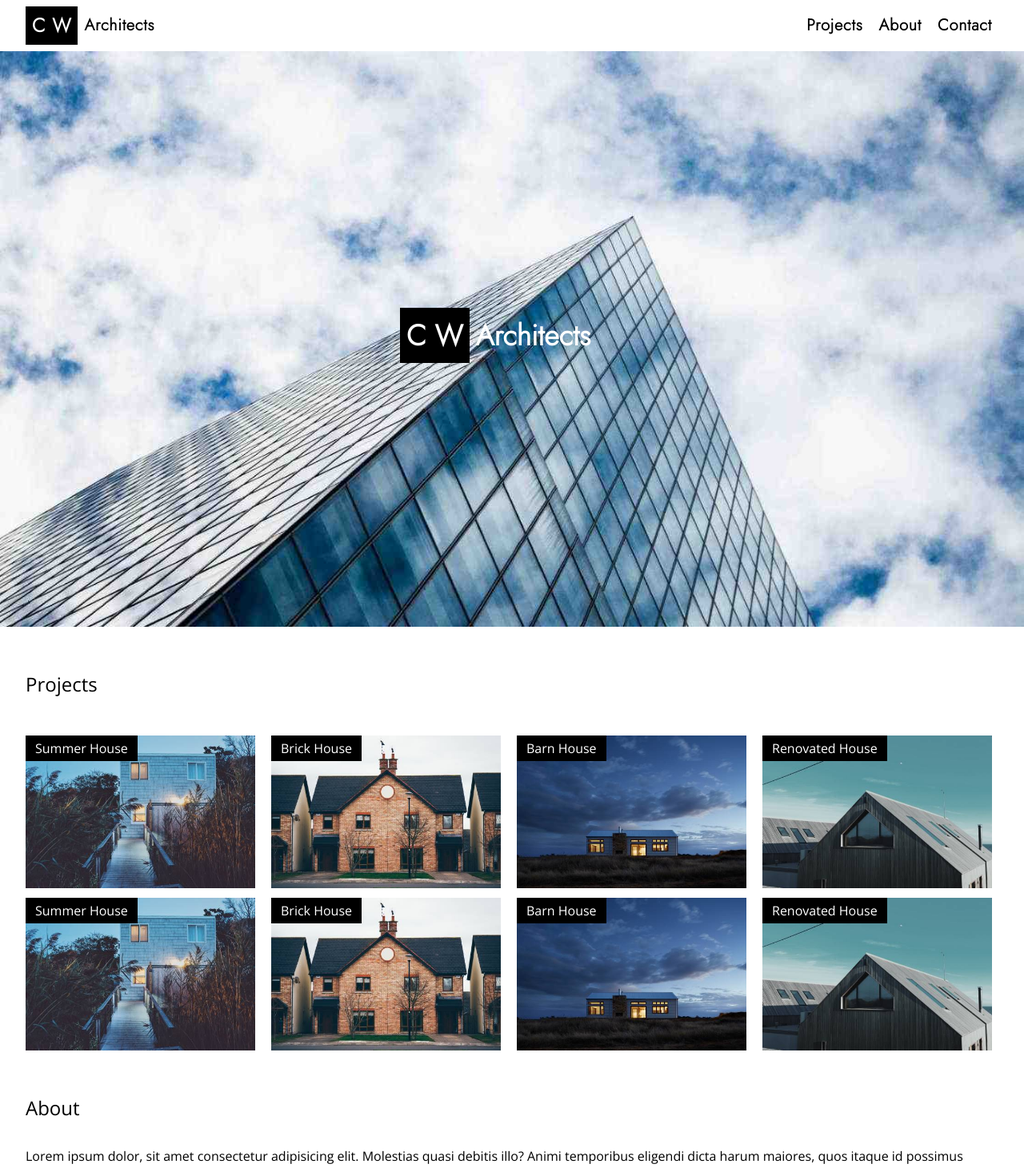
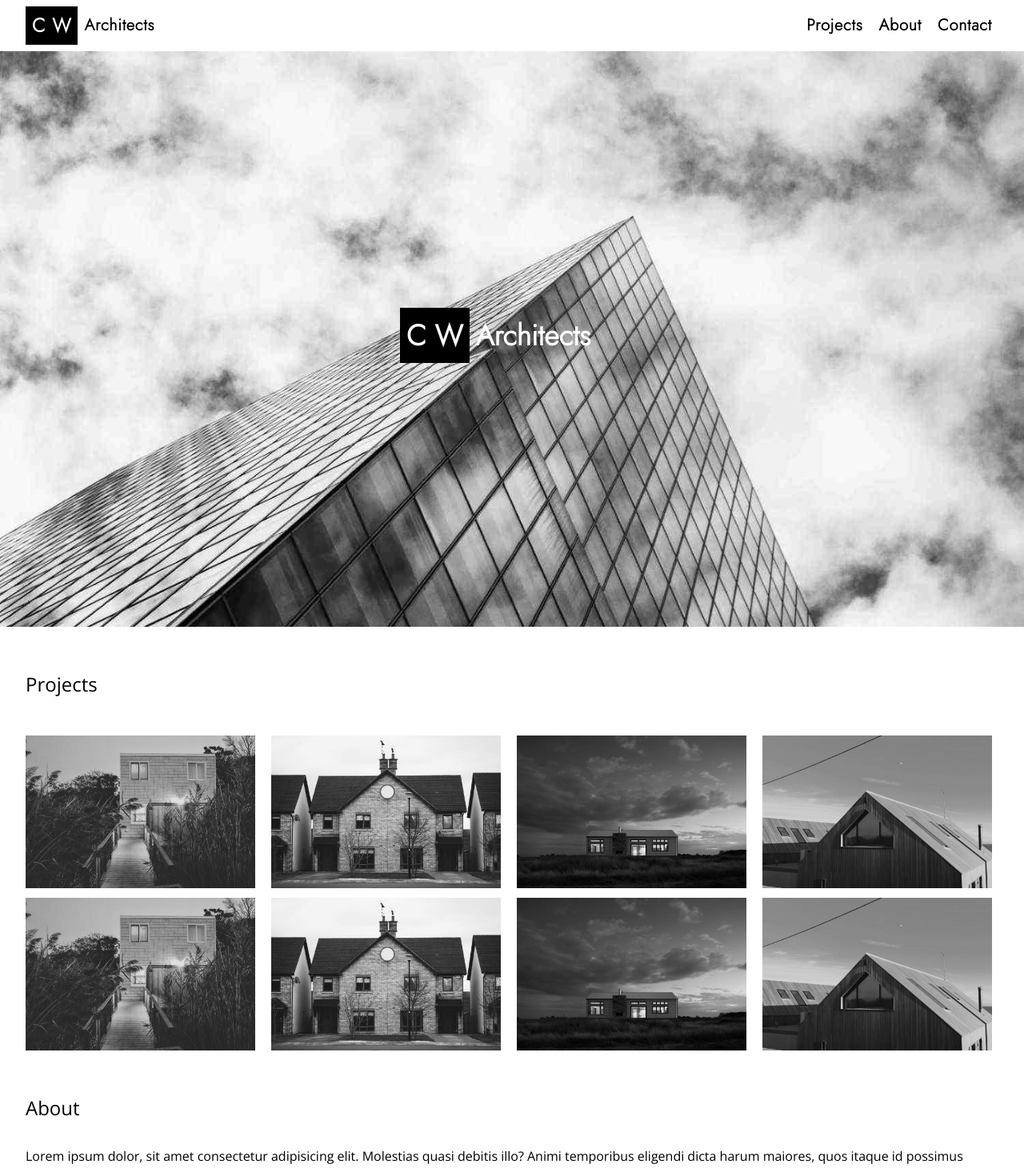
Before and after one commit to 360abhi/Architect-Website, an Angular app: page / in a window 1280 px wide. Shown: the top 1461 px of the page at 80% size. Built offline with nearby package versions, Linux system fonts and the light colour scheme.

Commit message:
grayscale experiment

```diff
--- /dev/null
+++ b/src/app/Services/grayscale.service.ts
@@ -0,0 +1,11 @@
+import { Injectable } from "@angular/core";
+
+@Injectable ({
+    providedIn: "root"
+})
+
+export class Grayscale {
+
+    myData :any ;
+
+}
--- a/src/app/about/about.component.ts
+++ b/src/app/about/about.component.ts
@@ -1,5 +1,6 @@
 import { Component } from '@angular/core';
 import { Aboutservice } from '../Services/about.service';
+import { Grayscale } from '../Services/grayscale.service';
 
 
 @Component({
@@ -23,7 +24,7 @@ export class AboutComponent {
 
   original:string = "original"
 
-  constructor(aboutservice: Aboutservice){
+  constructor(aboutservice: Aboutservice, public grayservice: Grayscale){
     this.aboutobject = aboutservice.getAbouts();
   }
 
@@ -34,12 +35,17 @@ export class AboutComponent {
 
   }
 
+
+
   changeBG() : void{
     this.graytoggle = !this.graytoggle
     this.original = this.graytoggle ? 'original' : 'grayscale'
     this.mygrayscale = {
       'grayscale' : this.graytoggle
     }
+    this.grayservice.myData = {
+      'grayscale' : this.graytoggle
+    }
   }
 
 }
--- a/src/app/app.module.ts
+++ b/src/app/app.module.ts
@@ -10,6 +10,7 @@ import { AboutComponent } from './about/about.component';
 import { Aboutservice } from './Services/about.service';
 import { ContactComponent } from './contact/contact.component';
 import { FootComponent } from './foot/foot.component';
+import { Grayscale } from './Services/grayscale.service';
 
 @NgModule({
   declarations: [
--- a/src/app/bglogo/bglogo.component.html
+++ b/src/app/bglogo/bglogo.component.html
@@ -1,5 +1,5 @@
 
 <div class=" text-white jost">
-    <img src="../../assets/asset 0.jpeg" class=" h-[90vh] w-full bg-auto" alt="">
+    <img src="../../assets/asset 0.jpeg" class=" h-[90vh] grayscale w-full bg-auto" alt="" [ngClass]="grayservice.myData">
     <div class="text-4xl flex gap-2 absolute left-[500px]  top-[400px] font-semibold"><div class=""><span class=" p-2  bg-black font-black">C W</span></div><div><p> Architects</p></div></div>
 </div>
--- a/src/app/bglogo/bglogo.component.ts
+++ b/src/app/bglogo/bglogo.component.ts
@@ -1,4 +1,5 @@
 import { Component } from '@angular/core';
+import { Grayscale } from '../Services/grayscale.service';
 
 @Component({
   selector: 'app-bglogo',
@@ -7,4 +8,7 @@ import { Component } from '@angular/core';
 })
 export class BglogoComponent {
 
+  constructor(public grayservice : Grayscale) {}
+
+
 }
--- a/src/app/contact/contact.component.html
+++ b/src/app/contact/contact.component.html
@@ -14,5 +14,5 @@
         <svg class="fill-current w-4 h-4 mr-2" xmlns="http://www.w3.org/2000/svg" viewBox="0 0 20 20"><path d="M12.432 0c1.34 0 2.01.912 2.01 1.957 0 1.305-1.164 2.512-2.679 2.512-1.269 0-2.009-.75-1.974-1.99C9.789 1.436 10.67 0 12.432 0zM8.309 20c-1.058 0-1.833-.652-1.093-3.524l1.214-5.092c.211-.814.246-1.141 0-1.141-.317 0-1.689.562-2.502 1.117l-.528-.88c2.572-2.186 5.531-3.467 6.801-3.467 1.057 0 1.233 1.273.705 3.23l-1.391 5.352c-.246.945-.141 1.271.106 1.271.317 0 1.357-.392 2.379-1.207l.6.814C12.098 19.02 9.365 20 8.309 20z"/></svg>
         <p>We are currently facing some technical issues due to high traffic </p>
       </div>
-    <img src="../../assets/asset 9.jpeg" alt="" class="mt-5">
+    <img src="../../assets/asset 9.jpeg" alt="" [ngClass]="grayservice.myData" class="mt-5 grayscale">
 </div>
--- a/src/app/contact/contact.component.ts
+++ b/src/app/contact/contact.component.ts
@@ -1,4 +1,5 @@
 import { Component } from '@angular/core';
+import { Grayscale } from '../Services/grayscale.service';
 
 @Component({
   selector: 'app-contact',
@@ -7,6 +8,8 @@ import { Component } from '@angular/core';
 })
 export class ContactComponent {
 
+  constructor(public grayservice : Grayscale) {}
+
   isClicked: boolean = false;
 
   btnClicked() : void {
--- a/src/app/projects/projects.component.html
+++ b/src/app/projects/projects.component.html
@@ -4,7 +4,7 @@
     <div class="flex gap-3 flex-wrap justify-between" >
         <div class="relative" *ngFor="let project of projects">
             <div class="bg-black px-3 py-1 absolute top-0 left-0 text-white  font-medium "><p class="">{{project.name}}</p></div>
-            <img src={{project.imageUrl}} alt="" class="w-[287px]
+            <img src={{project.imageUrl}} alt="" [ngClass]="grayservice.myData" class="w-[287px] grayscale
             ">
             <!-- transition ease-in-out delay-150 hover:-translate-y-1 hover:scale-110 duration-300 -->
         </div>
--- a/src/app/projects/projects.component.ts
+++ b/src/app/projects/projects.component.ts
@@ -1,4 +1,5 @@
 import { Component } from '@angular/core';
+import { Grayscale } from '../Services/grayscale.service';
 import { Projectservice } from '../Services/project.service';
 
 @Component({
@@ -12,7 +13,7 @@ export class ProjectsComponent {
   projects;
 
 
-  constructor(projectservice: Projectservice){
+  constructor(projectservice: Projectservice, public grayservice : Grayscale){
     this.projects = projectservice.getProjects();
   }
 
```
